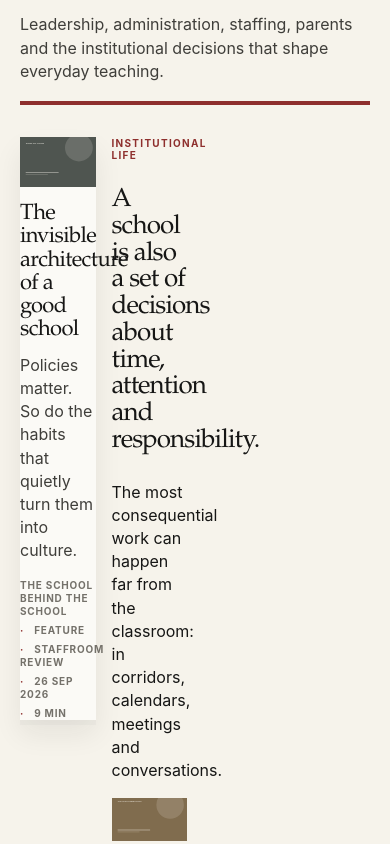
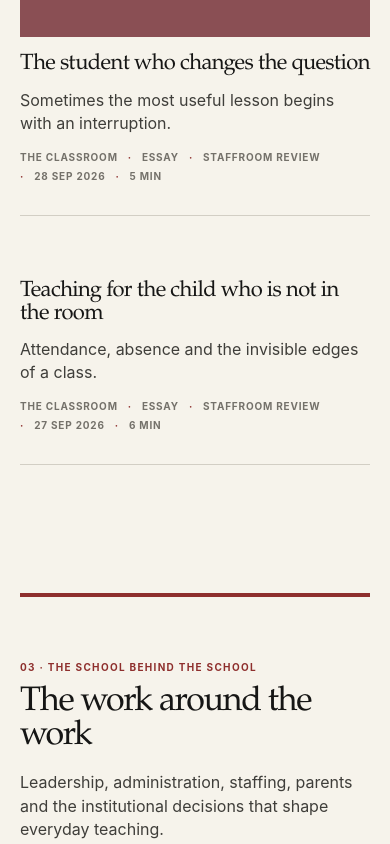
Before and after one commit to staffroom-review/staffroom-website, a Next.js app: page / in a window 390 px wide. Shown: the part 3040-3884 px from the top of the page. Built offline with nearby package versions, Linux system fonts and the light colour scheme.

Commit message:
feat: style publication-scale homepage modules

```diff
--- a/app/globals.css
+++ b/app/globals.css
@@ -854,3 +854,52 @@ a:hover {
 .quote-block blockquote{max-width:26ch;margin:0}
 .quote-block figcaption{margin-top:20px}
 @media (max-width:640px){.section-header__top{align-items:start;flex-direction:column}.story-list__item{grid-template-columns:34px minmax(0,1fr);gap:12px}}
+
+
+/* Phase 5: publication-scale homepage composition. */
+.homepage{overflow:hidden}
+.homepage__lead{padding-top:var(--space-8);padding-bottom:var(--space-8)}
+.homepage__lead-story{display:grid;grid-template-columns:minmax(0,7fr) minmax(300px,5fr);gap:clamp(28px,5vw,72px);align-items:end}
+.homepage__lead-story .image-frame{grid-column:1;grid-row:1}
+.homepage__lead-story .feature-story__body{grid-column:2;grid-row:1;padding-top:0;padding-bottom:4px}
+.homepage__section{padding-top:var(--space-8);padding-bottom:var(--space-8)}
+.homepage__section--wide{padding-top:var(--space-8);padding-bottom:var(--space-8)}
+.homepage__band{margin-top:var(--space-3);padding-block:var(--space-6)}
+.homepage__section--accent{position:relative}
+.homepage__section--accent::before{content:"";display:block;width:100%;height:var(--rule-signature);margin-bottom:var(--space-7);background:var(--color-accent)}
+.homepage-card{height:100%}
+.homepage-card--raised{transform:translateY(-18px)}
+.homepage-card--raised:hover,.homepage-card--raised:focus-within{transform:translateY(-21px)}
+.homepage-split{display:grid;grid-template-columns:minmax(0,7fr) minmax(260px,5fr);gap:var(--grid-gap);align-items:start}
+.homepage-stack{display:grid;gap:var(--space-6)}
+.homepage-stack .compact-story{padding-bottom:var(--space-5);border-bottom:1px solid var(--color-rule)}
+.homepage-school-grid{align-items:start}
+.homepage-school-note{padding-top:var(--space-2)}
+.homepage-school-note .type-secondary{max-width:18ch;margin:0}
+.homepage-school-note>.type-body{max-width:42ch;margin:var(--space-4) 0 var(--space-5);color:var(--color-ink-soft)}
+.homepage-compact-column{display:grid;gap:var(--space-6)}
+.homepage-long-read{display:grid;grid-template-columns:minmax(0,8fr) minmax(280px,4fr);gap:clamp(28px,5vw,72px);align-items:center;padding:var(--space-5);background:var(--color-paper-raised);box-shadow:var(--shadow-paper)}
+.homepage-long-read__image{overflow:hidden;aspect-ratio:4/3;background:var(--color-paper-muted)}
+.homepage-long-read__image img{width:100%;height:100%;object-fit:cover}
+.homepage-long-read__body{padding-right:var(--space-3)}
+.homepage-long-read__body h2{margin:0}
+.homepage-long-read__body .type-body{margin:var(--space-4) 0;color:var(--color-ink-soft)}
+.homepage-text-link{display:inline-block;margin-top:var(--space-5);color:var(--color-accent);font-size:var(--type-meta);font-weight:800;letter-spacing:.1em;text-transform:uppercase}
+.homepage-text-link:hover{text-decoration:none;color:var(--color-ink)}
+.homepage-closing-list{padding-top:var(--space-2)}
+.homepage__closing{padding-bottom:var(--space-9)}
+@media (max-width:900px){
+  .homepage__lead-story{grid-template-columns:1fr}
+  .homepage__lead-story .image-frame,.homepage__lead-story .feature-story__body{grid-column:auto;grid-row:auto}
+  .homepage__lead-story .feature-story__body{padding-top:16px}
+  .homepage-split,.homepage-long-read{grid-template-columns:1fr}
+  .homepage-card--raised{transform:none}
+  .homepage-card--raised:hover,.homepage-card--raised:focus-within{transform:translateY(-3px)}
+}
+@media (max-width:640px){
+  .homepage__lead,.homepage__section,.homepage__section--wide{padding-top:var(--space-7);padding-bottom:var(--space-7)}
+  .homepage__band{padding-block:var(--space-5)}
+  .homepage-long-read{padding:var(--space-3)}
+  .homepage-long-read__body{padding:var(--space-2) 0}
+  .homepage-school-note .type-secondary{max-width:none}
+}
```
